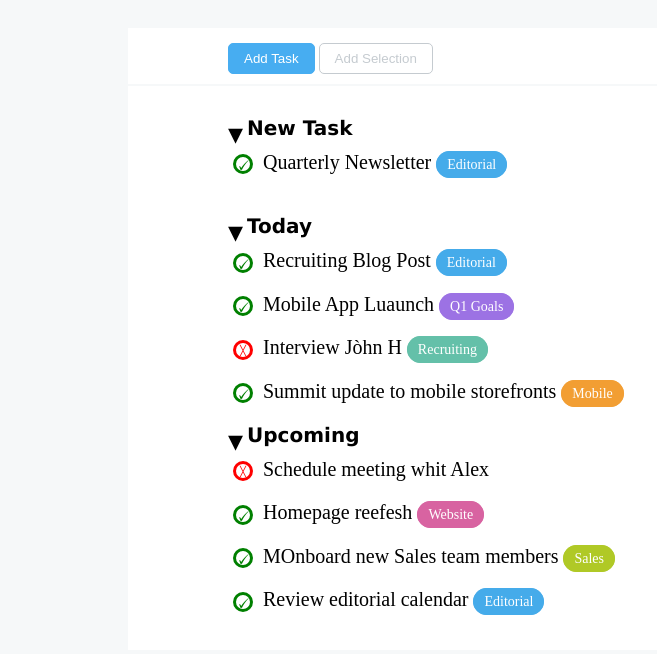
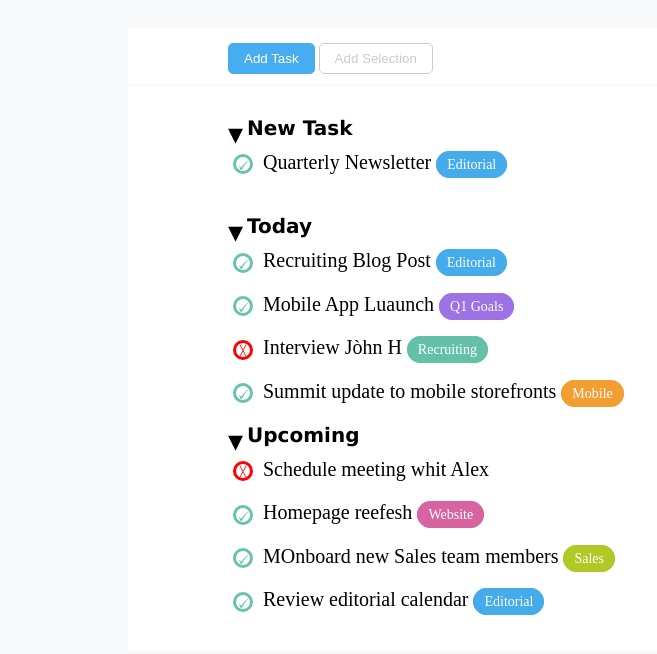
Before and after one commit to LorenzoVeropalumbo/html-css-toboolist, a plain HTML site: page index.html in a window 1280 px wide. Shown: the part 122-776 px from the top of the page, without its empty margins (0-657 px from the left). Drawn offline with Linux system fonts and the light colour scheme.

Commit message:
ops green

```diff
--- a/css/style.css
+++ b/css/style.css
@@ -104,7 +104,7 @@ ul{
 
 .checkmark{
     border-radius: 1px;
-    border-color: green;
+    border-color: #69c2ac;
     border-style: solid;
     margin-right: 10px;
     width: 20px;
@@ -114,7 +114,7 @@ ul{
     text-align: center;
     line-height: 17px;
     vertical-align: middle;
-    color: green;
+    color: #69c2ac;
 }
 
 .cross{
```
